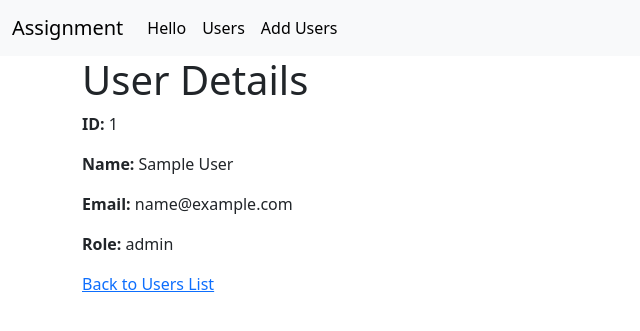
After one commit to Ajsinghh/Flask-user-management, a Flask app: page /users/1 in a window 1280 px wide. The commit adds this page. Shown: the top 331 px of the page, without its empty margins (0-640 px from the left). Run offline with Flask 3, Linux system fonts and the light colour scheme; tables that the repository leaves empty hold one stand-in row (values such as "Sample post").

Commit message:
Created a route to get all the details of specific user and complete its functionality

```diff
--- a/app.py
+++ b/app.py
@@ -1,4 +1,4 @@
-from flask import Flask, render_template, request, url_for, flash
+from flask import Flask, render_template, request, url_for, flash, abort
 from flask_sqlalchemy import SQLAlchemy
 import os
 from dotenv import load_dotenv
@@ -63,6 +63,12 @@ def new_user():
 
     return render_template('new_user.html')
 
+@app.route('/users/<int:id>')
+def get_user(id):
+    user = User.query.get(id)
+    if not user:
+        abort(404)  # Return a 404 error if the user is not found
+    return render_template('user_detail.html', user=user)
 
 if __name__  == "__main__":
     app.run(debug= True)
--- a/templates/base.html
+++ b/templates/base.html
@@ -37,9 +37,6 @@
             <li class="nav-item">
               <a class="nav-link active" aria-current="page" href="/new_user">Add Users</a>
             </li>
-            <li class="nav-item">
-              <a class="nav-link" href="#">Link</a>
-            </li>
           </ul>
         </div>
       </div>
--- /dev/null
+++ b/templates/user_detail.html
@@ -0,0 +1,12 @@
+{% extends 'base.html' %}
+
+{% block content %}
+   <div class="container">
+     <h1>User Details</h1>
+    <p><strong>ID:</strong> {{ user.id }}</p>
+    <p><strong>Name:</strong> {{ user.name }}</p>
+    <p><strong>Email:</strong> {{ user.email }}</p>
+    <p><strong>Role:</strong> {{ user.role }}</p>
+    <a href="/users">Back to Users List</a>
+   </div>
+{% endblock  %}
--- a/templates/users.html
+++ b/templates/users.html
@@ -11,7 +11,7 @@
     <tbody>
       {% for user in users %}
       <tr>
-        <td>{{ user.name }}</td>
+        <td><a href="{{ url_for('get_user', id=user.id) }}">{{ user.name }}</a></td>
         <td>{{ user.email }}</td>
       </tr>
       {% endfor %}
```
